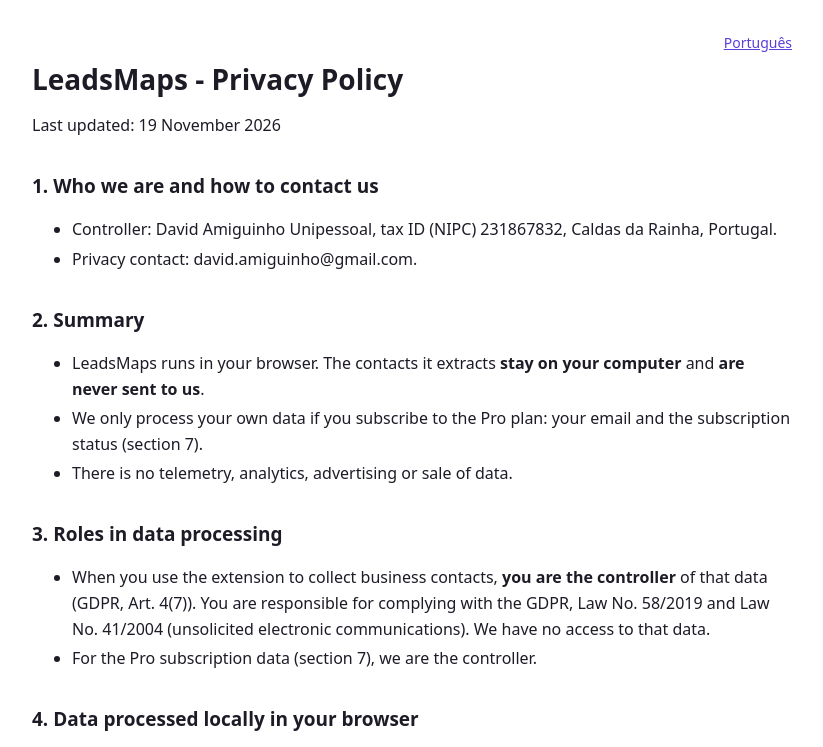
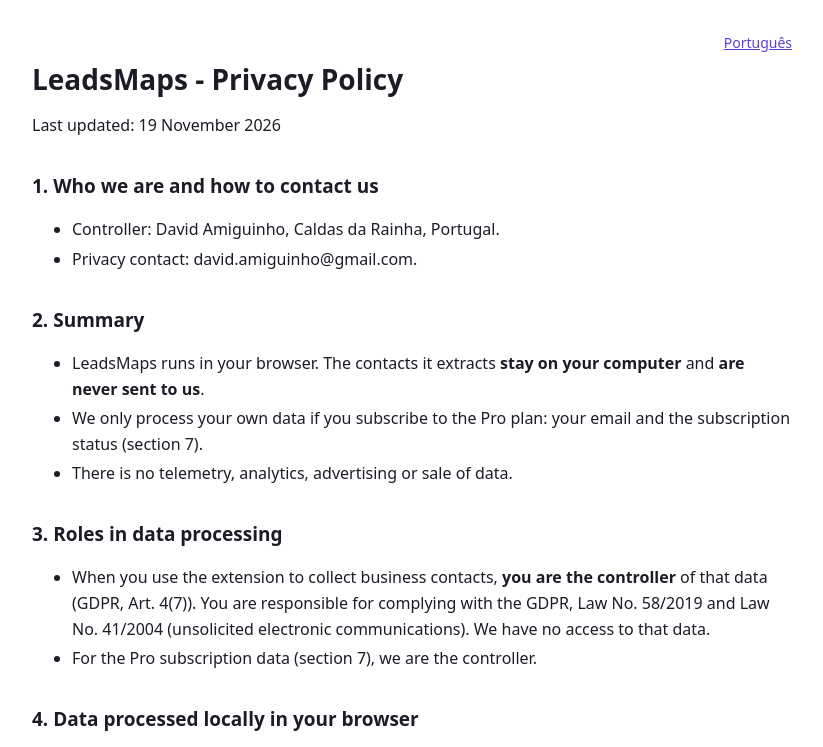
Before and after one commit to damiguinho/leadsmaps-privacy, a plain HTML site: page en/index.html in a window 1280 px wide. Shown: the top 747 px of the page, without its empty margins (228-1051 px from the left). Drawn offline with Linux system fonts and the light colour scheme.

Commit message:
Responsável: David Amiguinho (sem NIPC)
Co-Authored-By: Claude Opus 5.5 <noreply@anthropic.com>

```diff
--- a/en/index.html
+++ b/en/index.html
@@ -24,7 +24,7 @@
 <p>Last updated: 19 November 2026</p>
 <h2>1. Who we are and how to contact us</h2>
 <ul>
-<li>Controller: David Amiguinho Unipessoal, tax ID (NIPC) 231867832, Caldas da Rainha, Portugal.</li>
+<li>Controller: David Amiguinho, Caldas da Rainha, Portugal.</li>
 <li>Privacy contact: david.amiguinho@gmail.com.</li>
 </ul>
 <h2>2. Summary</h2>
```
Also changed, not shown: index.html (+1 -1 lines).
